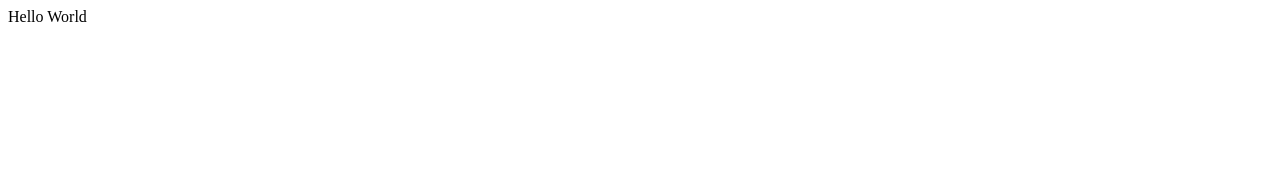
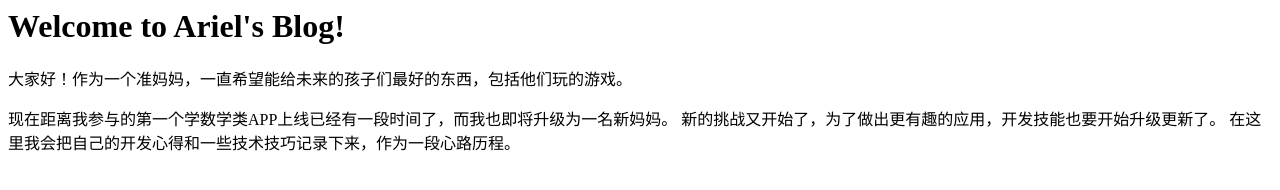
Before and after one commit to arielhan/arielhan.github.io, a plain HTML site: page index.html in a window 1280 px wide. Drawn offline with Linux system fonts and the light colour scheme.

Commit message:
Add introduction

```diff
--- a/index.html
+++ b/index.html
@@ -1 +1,13 @@
-<head>Hello World</head>
+<head>
+	<title>Ariel's Blog</title>
+	<link href="box.css" rel="stylesheet" type="text/css" />
+</head>
+
+<body>
+	<h1>Welcome to Ariel's Blog!</h1>
+	<p>大家好！作为一个准妈妈，一直希望能给未来的孩子们最好的东西，包括他们玩的游戏。</p>
+	<p>现在距离我参与的第一个学数学类APP上线已经有一段时间了，而我也即将升级为一名新妈妈。
+	新的挑战又开始了，为了做出更有趣的应用，开发技能也要开始升级更新了。
+	在这里我会把自己的开发心得和一些技术技巧记录下来，作为一段心路历程。
+	</p>
+</body>
```
